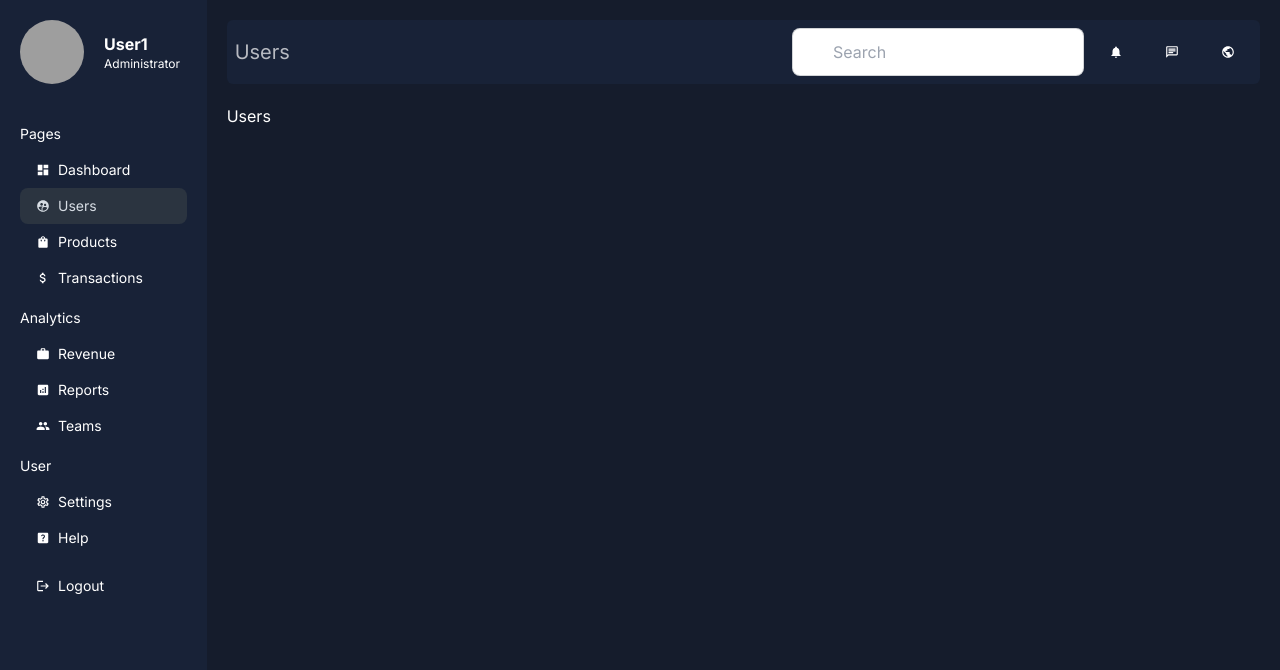
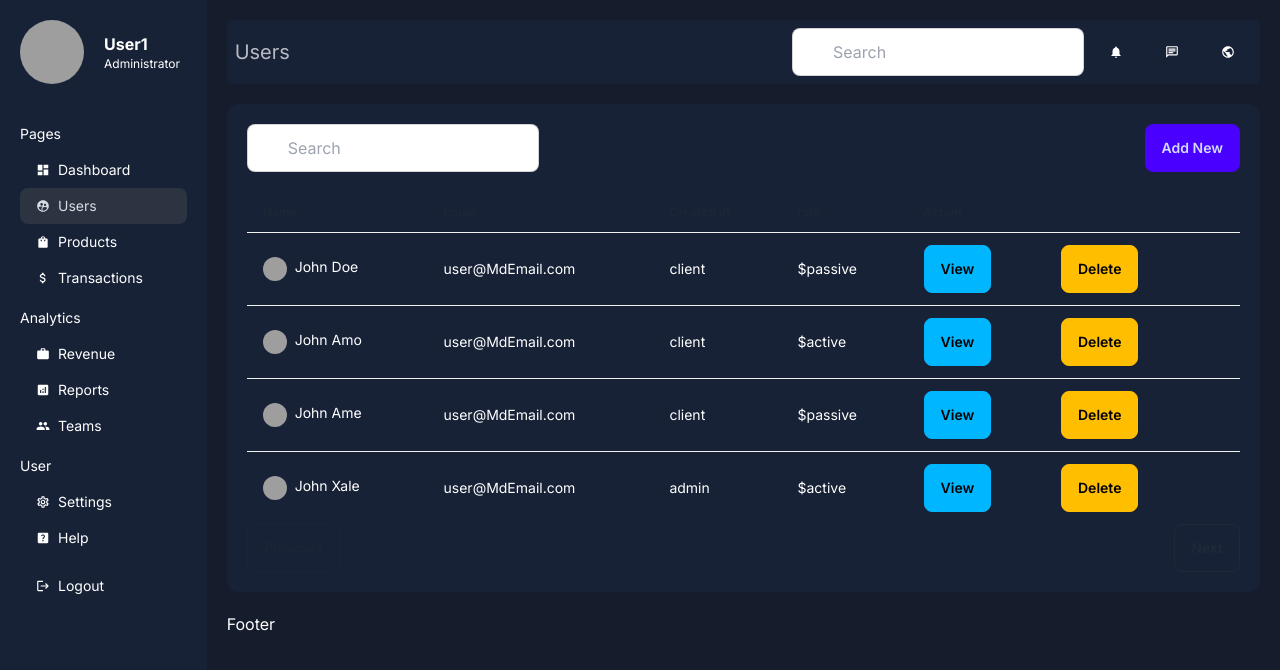
Before and after one commit to arbor0711/next-dashboard, a Next.js app: page /dashboard/users in a window 1280 px wide. Shown: the top 670 px of the page. Built offline with nearby package versions, Linux system fonts and the light colour scheme; grey boxes are pictures that could not be loaded.

Commit message:
Add user page

```diff
--- /dev/null
+++ b/app/Footer.tsx
@@ -0,0 +1,7 @@
+import React from "react";
+
+const Footer = () => {
+  return <div>Footer</div>;
+};
+
+export default Footer;
--- a/app/dashboard/users/page.tsx
+++ b/app/dashboard/users/page.tsx
@@ -1,7 +1,123 @@
+import ContentBox from "@/app/components/ContentBox";
+import Image from "next/image";
 import React from "react";
+import { MdSearch } from "react-icons/md";
+
+interface User {
+  avatar: string;
+  name: string;
+  email: string;
+  role: "client" | "admin";
+  action: "passive" | "active";
+}
 
 const Users = () => {
-  return <div>Users</div>;
+  const usersList: User[] = [
+    {
+      avatar: "https://i.pravatar.cc/300",
+      name: "John Doe",
+      email: "user@MdEmail.com",
+      role: "client",
+      action: "passive",
+    },
+    {
+      avatar: "https://i.pravatar.cc/300",
+      name: "John Amo",
+      email: "user@MdEmail.com",
+      role: "client",
+      action: "active",
+    },
+    {
+      avatar: "https://i.pravatar.cc/300",
+      name: "John Ame",
+      email: "user@MdEmail.com",
+      role: "client",
+      action: "passive",
+    },
+    {
+      avatar: "https://i.pravatar.cc/300",
+      name: "John Xale",
+      email: "user@MdEmail.com",
+      role: "admin",
+      action: "active",
+    },
+  ];
+  return (
+    <ContentBox>
+      <div>
+        <div className="flex justify-between mb-5">
+          <div className="flex justify-center align-middle gap-2 input input-bordered">
+            <div className="my-auto">
+              <MdSearch />
+            </div>
+            <div className="form-control flex my-auto">
+              <input
+                type="text"
+                placeholder="Search"
+                className="bg-inherit w-24 md:w-auto"
+              />
+            </div>
+          </div>
+          <button className="btn btn-primary">Add New</button>
+        </div>
+
+        <div>
+          <table className="table">
+            <thead>
+              <tr>
+                <th>Name</th>
+                <th>Email</th>
+                <th>Created at</th>
+                <th>role</th>
+                <th>Action</th>
+                <th></th>
+                <th></th>
+              </tr>
+            </thead>
+
+            <tbody>
+              {usersList.map((user, index) => (
+                <tr key={index}>
+                  <td>
+                    <div className="flex align-middle justify-start gap-2">
+                      <div>
+                        <Image
+                          className="rounded-full"
+                          src={user.avatar}
+                          alt="User avatar"
+                          width={24}
+                          height={24}
+                        />
+                      </div>
+                      <div>{user.name}</div>
+                    </div>
+                  </td>
+                  <td>
+                    <div>{user.email}</div>
+                  </td>
+                  <td>{user.role}</td>
+                  <td>${user.action}</td>
+                  <td>
+                    <button className="btn btn-info">View</button>
+                  </td>
+                  <td>
+                    <button className="btn btn-warning">Delete</button>
+                  </td>
+                </tr>
+              ))}
+            </tbody>
+          </table>
+        </div>
+
+        <div className="flex justify-between">
+          <button className="btn btn-outline opacity-50 cursor-not-allowed">
+            Previous
+          </button>
+          <button className="btn btn-outline ">Next</button>
+        </div>
+      </div>
+    </ContentBox>
+  );
 };
 
 export default Users;
--- a/app/layout.tsx
+++ b/app/layout.tsx
@@ -3,6 +3,7 @@ import { Inter } from "next/font/google";
 import "./globals.css";
 import Sidebar from "./Sidebar";
 import Navbar from "./Navbar";
+import Footer from "./Footer";
 
 const inter = Inter({ subsets: ["latin"] });
 
@@ -26,8 +27,8 @@ export default function RootLayout({
 
           <div className="w-full flex flex-col gap-5 mt-5 mr-5 ">
             <Navbar />
-
             {children}
+            <Footer />
           </div>
         </div>
       </body>
```
